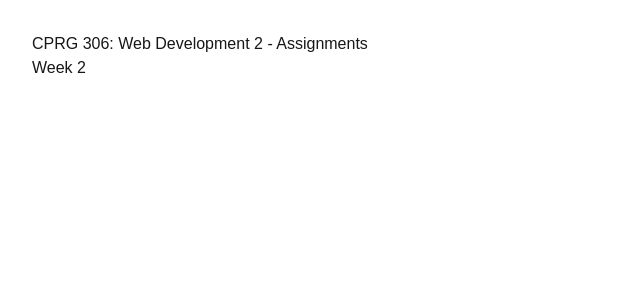
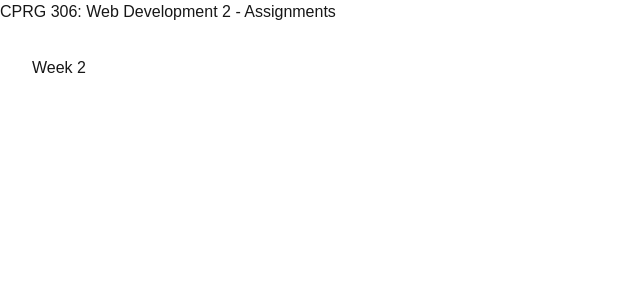
Before and after one commit to rocky-mcgoey/cprg306-assignments, a Next.js app: page / in a window 1280 px wide. Shown: the top 300 px of the page, without its empty margins (0-640 px from the left). Built offline with nearby package versions, Linux system fonts and the light colour scheme.

Commit message:
changed the structure

```diff
--- a/app/page.js
+++ b/app/page.js
@@ -2,11 +2,15 @@ import Link from "next/link";
 
 export default function Home() {
   return (
+    <body>
+    <header>
+      <h1>CPRG 306: Web Development 2 - Assignments</h1>
+    </header>
     <main className="p-8">
-      <h1>CPRG 306: Web Development 2 - Assignments</h1>
       <p>
         <Link href="/week-2">Week 2</Link>
       </p>
-      </main>
+    </main>
+    </body>
   );
 }
```
